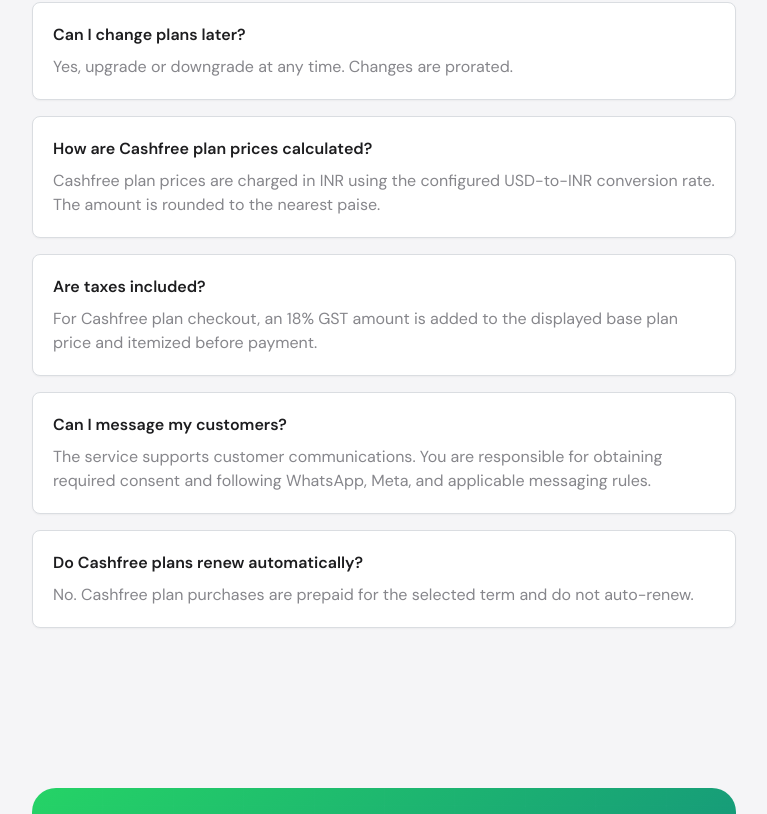
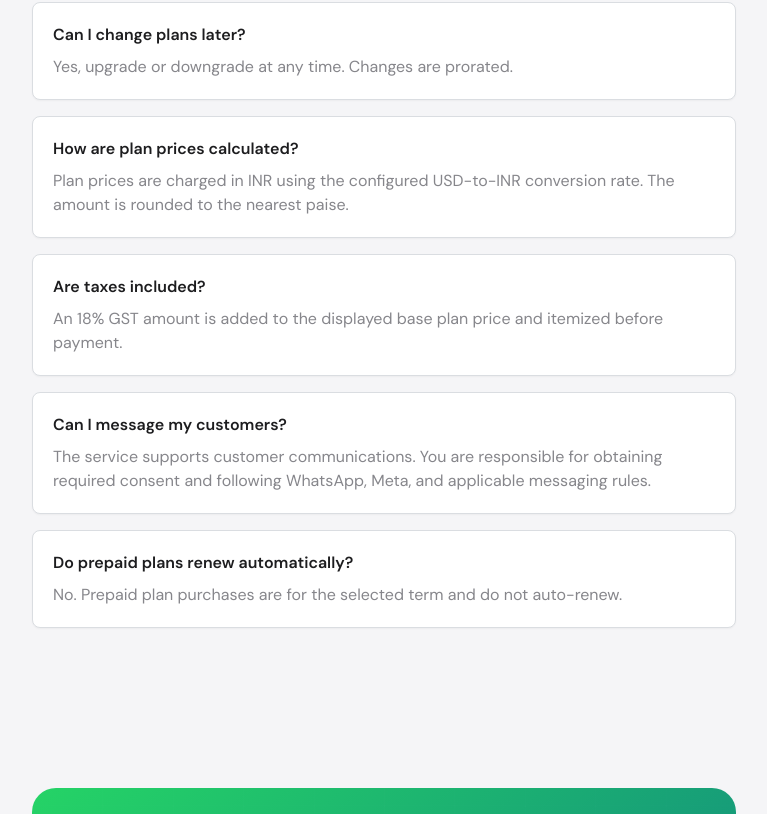
Before and after one commit to Developerkriscel/Whatsapp-META-OFFICIAL, a React (Vite) app in the folder apps/web/: page / in a window 1280 px wide. Shown: the part 1593-2407 px from the top of the page, without its empty margins (256-1023 px from the left). Built offline with nearby package versions, Linux system fonts and the light colour scheme; no server answers.

Commit message:
updating landing page

```diff
--- a/apps/web/src/pages/ContactPage.tsx
+++ b/apps/web/src/pages/ContactPage.tsx
@@ -24,11 +24,15 @@
             Contact us about Kriscel WA, plans, billing, privacy, or payment questions.
           </p>
 
-          <h2 className="mt-8 text-xl font-semibold text-primary-apple">Kriscel Tech Pvt Ltd</h2>
+          <h2 className="mt-8 text-xl font-semibold text-primary-apple">Kriscel Tech Private Limited</h2>
+          <div className="mt-4 flex flex-wrap gap-x-6 gap-y-1 text-sm text-secondary-apple">
+            <span><span className="font-medium text-primary-apple">CIN:</span> U63121DL2026PTC462568</span>
+            <span><span className="font-medium text-primary-apple">GSTIN:</span> 07AAMCK5483E1Z9</span>
+          </div>
           <address className="mt-5 space-y-5 not-italic">
             <p className="flex items-start gap-3 text-secondary-apple">
               <MapPin aria-hidden="true" className="mt-1 h-5 w-5 shrink-0 text-wa-green" />
-              <span>229, Bharthal, Sector 26, Dwarka, South West Delhi, 110077, India</span>
+              <span>Plot No 229, Bharthal, Near Dada Deepu Chowk, Sector 26, Dwarka, South West Delhi, 110077, India</span>
             </p>
             <p className="flex items-center gap-3 text-secondary-apple">
               <Phone aria-hidden="true" className="h-5 w-5 shrink-0 text-wa-green" />
--- a/apps/web/src/pages/PolicyPage.tsx
+++ b/apps/web/src/pages/PolicyPage.tsx
@@ -22,9 +22,9 @@
       {
         heading: 'Plans, billing, and cancellation',
         paragraphs: [
-          'Plan features, limits, price, currency, and billing interval are shown before you confirm a purchase. Cashfree plan prices are charged in INR using the configured USD-to-INR rate. Cashfree checkout adds GST at the configured 18% rate to the converted plan price and shows the base price, GST, and total before payment.',
-          'Stripe plan purchases are recurring subscriptions and renew for the selected billing interval until cancelled. You can request cancellation from Billing in your account. Cancellation takes effect at the end of the current paid billing period, and access continues until then.',
-          'Cashfree plan purchases are one-time prepaid purchases for the selected one-month or one-year term. They do not automatically renew. Access ends when the paid term expires unless you purchase another term.',
+          'Plan features, limits, price, currency, and billing interval are shown before you confirm a purchase. Plan prices charged in INR use the configured USD-to-INR conversion rate. Checkout adds GST at the configured 18% rate to the converted plan price and shows the base price, GST, and total before payment.',
+          'Recurring subscription purchases renew for the selected billing interval until cancelled. You can request cancellation from Billing in your account. Cancellation takes effect at the end of the current paid billing period, and access continues until then.',
+          'Prepaid plan purchases are one-time payments for the selected one-month or one-year term and do not automatically renew. Access ends when the paid term expires unless you purchase another term.',
           'Payment processing is handled by the payment provider shown at checkout. You authorize the applicable provider to process the payment for the amount displayed before you confirm.',
         ],
       },
@@ -92,21 +92,21 @@
         heading: 'Refund request window',
         paragraphs: [
           'You may submit a refund request within 7 calendar days of the payment date. Include the account email, transaction or order reference, purchase date, and a short explanation when you contact Info@kriscel.com.',
-          'We will review each request and notify you of the decision. Submitting a request does not itself cancel a Stripe subscription; request cancellation separately from Billing in your account to prevent future renewals.',
+          'We will review each request and notify you of the decision. Submitting a request does not itself cancel an active subscription; request cancellation separately from Billing in your account to prevent future renewals.',
           'If a refund is approved, it will be returned through the original payment method. The time for the funds to appear depends on the payment provider and your financial institution.',
         ],
       },
       {
-        heading: 'Cancelling a Stripe subscription',
+        heading: 'Cancelling a subscription',
         paragraphs: [
-          'You can cancel a Stripe subscription from the Billing page in your account. Cancellation stops future renewals at the end of the current paid billing period; your plan remains available until that period ends.',
+          'You can cancel a subscription from the Billing page in your account. Cancellation stops future renewals at the end of the current paid billing period; your plan remains available until that period ends.',
           'Cancellation alone does not automatically issue a refund. You may separately request a refund within the 7-calendar-day window described above.',
         ],
       },
       {
-        heading: 'Cashfree prepaid plans',
+        heading: 'Prepaid plans',
         paragraphs: [
-          'Cashfree plan purchases are one-time payments for the selected one-month or one-year term and do not auto-renew. The plan remains available through its displayed validity period.',
+          'Prepaid plan purchases are one-time payments for the selected one-month or one-year term and do not auto-renew. The plan remains available through its displayed validity period.',
           'You may submit a refund request within 7 calendar days of the payment date using the process above. Purchasing another term is required to continue service after the current term expires.',
         ],
       },
--- a/apps/web/src/pages/PricingPage.tsx
+++ b/apps/web/src/pages/PricingPage.tsx
@@ -293,7 +293,7 @@
                         </p>
                         {interval === 'annual' && <p>Annual total {formatInr(quote!.totalInr)}/year</p>}
                         <p>
-                          Cashfree total {formatInr(quote!.totalInr)}{interval === 'monthly' ? '/month' : '/year'} including GST
+                          Total {formatInr(quote!.totalInr)}{interval === 'monthly' ? '/month' : '/year'} including GST
                         </p>
                       </div>
                     </>
@@ -429,20 +429,20 @@
                 a: 'Yes, upgrade or downgrade at any time. Changes are prorated.',
               },
               {
-                q: 'How are Cashfree plan prices calculated?',
-                a: 'Cashfree plan prices are charged in INR using the configured USD-to-INR conversion rate. The amount is rounded to the nearest paise.',
+                q: 'How are plan prices calculated?',
+                a: 'Plan prices are charged in INR using the configured USD-to-INR conversion rate. The amount is rounded to the nearest paise.',
               },
               {
                 q: 'Are taxes included?',
-                a: 'For Cashfree plan checkout, an 18% GST amount is added to the displayed base plan price and itemized before payment.',
+                a: 'An 18% GST amount is added to the displayed base plan price and itemized before payment.',
               },
               {
                 q: 'Can I message my customers?',
                 a: 'The service supports customer communications. You are responsible for obtaining required consent and following WhatsApp, Meta, and applicable messaging rules.',
               },
               {
-                q: 'Do Cashfree plans renew automatically?',
-                a: 'No. Cashfree plan purchases are prepaid for the selected term and do not auto-renew.',
+                q: 'Do prepaid plans renew automatically?',
+                a: 'No. Prepaid plan purchases are for the selected term and do not auto-renew.',
               },
             ].map((faq) => (
               <div key={faq.q} className="card-apple p-5">
@@ -487,7 +487,7 @@
       {/* Footer */}
       <footer className="relative py-12 text-center">
         <p className="mx-auto mb-5 max-w-3xl px-4 text-xs text-secondary-apple">
-          Cashfree plan prices are shown in INR using the configured USD-to-INR rate. Checkout adds 18% GST to
+          Plan prices are shown in INR using the configured USD-to-INR rate. Checkout adds 18% GST to
           the base plan price and shows the tax amount and total before payment.
         </p>
         <nav aria-label="Legal and business information" className="mb-4 flex flex-wrap justify-center gap-x-6 gap-y-2 text-sm">
```
